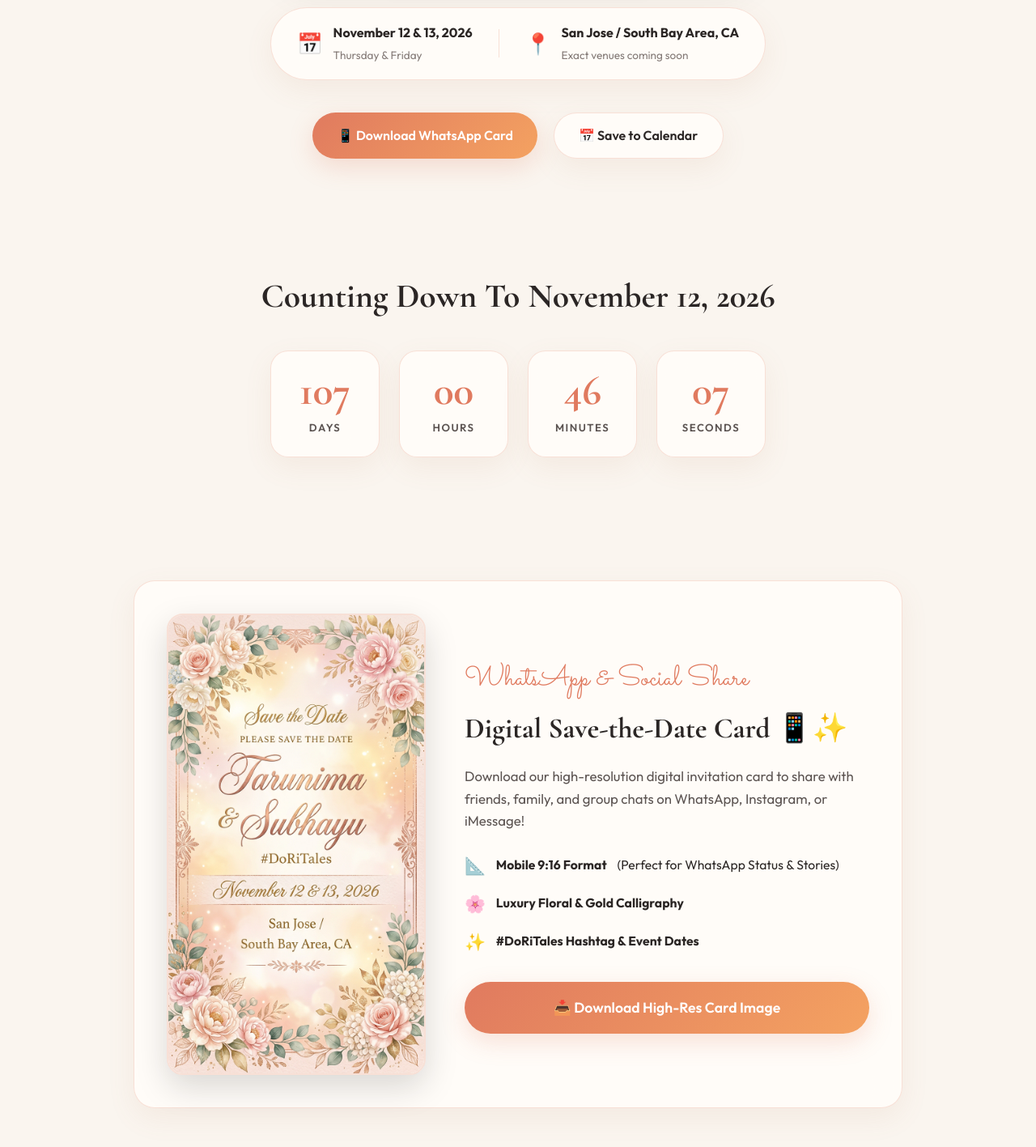
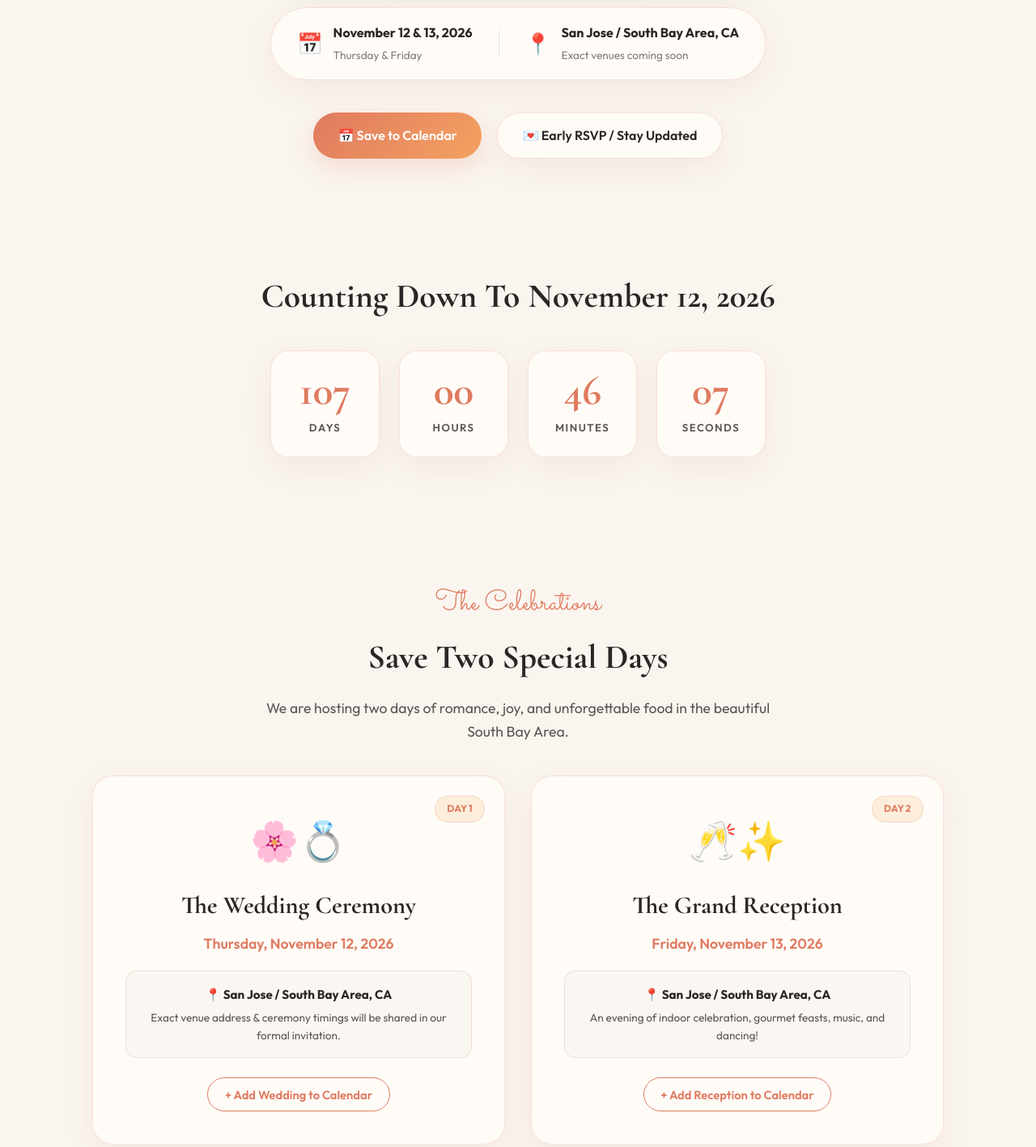
Before and after one commit to Ten5/wedding-planning, a website built with Vite: page index.html in a window 1280 px wide. Shown: the part 880-2297 px from the top of the page at 81% size. Built offline with nearby package versions, Linux system fonts and the light colour scheme.

Commit message:
Clean up website layout and generate standalone WhatsApp Save the Date card image

```diff
--- a/index.html
+++ b/index.html
@@ -9,7 +9,7 @@
   <!-- OpenGraph Meta Tags for sharing -->
   <meta property="og:title" content="#DoRiTales: Tarunima &amp; Subhayu Are Getting Married!">
   <meta property="og:description" content="Nov 12 Wedding • Nov 13 Reception • San Jose / South Bay Area, CA. Save the date and join #DoRiTales!">
-  <meta property="og:image" content="./images/whatsapp_save_the_date_card.jpg">
+  <meta property="og:image" content="./images/moment_lakeside_sunset.jpg">
   <meta property="og:type" content="website">
 
   <!-- Google Fonts: Cormorant Garamond, Cinzel, Great Vibes, Sacramento, Outfit -->
@@ -57,7 +57,6 @@
         <li><a href="#schedule">Dates &amp; Events</a></li>
         <li><a href="#calendar">Add to Calendar</a></li>
         <li><a href="#gallery">Our Moments</a></li>
-        <li><a href="#whatsapp-card">WhatsApp Card</a></li>
         <li><a href="#interests" id="nav-interests-link">Food &amp; Football</a></li>
         <li><a href="#travel">Travel Info</a></li>
         <li><a href="#pre-rsvp" class="nav-btn">Pre-RSVP</a></li>
@@ -119,11 +118,11 @@
         </div>
 
         <div class="hero-cta-group">
-          <a href="#whatsapp-card" class="btn btn-primary" id="hero-whatsapp-btn">
-            <span>📱 Download WhatsApp Card</span>
+          <a href="#calendar" class="btn btn-primary" id="hero-cal-btn">
+            <span>📅 Save to Calendar</span>
           </a>
-          <a href="#calendar" class="btn btn-secondary" id="hero-cal-btn">
-            <span>📅 Save to Calendar</span>
+          <a href="#pre-rsvp" class="btn btn-secondary" id="hero-rsvp-btn">
+            <span>💌 Early RSVP / Stay Updated</span>
           </a>
         </div>
       </div>
@@ -149,47 +148,6 @@
           <div class="time-card">
             <span class="time-val" id="cd-seconds">00</span>
             <span class="time-label">Seconds</span>
-          </div>
-        </div>
-      </div>
-    </section>
-
-    <!-- DIGITAL WHATSAPP CARD DOWNLOAD SECTION -->
-    <section class="whatsapp-section" id="whatsapp-card">
-      <div class="container">
-        <div class="glass-card whatsapp-hero-box">
-          <div class="whatsapp-flex-layout">
-            <!-- Card Image Preview -->
-            <div class="whatsapp-card-preview">
-              <img src="./images/whatsapp_save_the_date_card.jpg" alt="#DoRiTales WhatsApp Digital Save the Date Card" class="whatsapp-img">
-            </div>
-
-            <!-- Card Download Info -->
-            <div class="whatsapp-card-info">
-              <span class="section-tag font-alt">WhatsApp &amp; Social Share</span>
-              <h2>Digital Save-the-Date Card 📱✨</h2>
-              <p>
-                Download our high-resolution digital invitation card to share with friends, family, and group chats on WhatsApp, Instagram, or iMessage!
-              </p>
-
-              <div class="card-feature-list">
-                <div class="feature-item">
-                  <span>📐</span> <strong>Mobile 9:16 Format</strong> (Perfect for WhatsApp Status &amp; Stories)
-                </div>
-                <div class="feature-item">
-                  <span>🌸</span> <strong>Luxury Floral &amp; Gold Calligraphy</strong>
-                </div>
-                <div class="feature-item">
-                  <span>✨</span> <strong>#DoRiTales Hashtag &amp; Event Dates</strong>
-                </div>
-              </div>
-
-              <div class="whatsapp-action-btns">
-                <a href="./images/whatsapp_save_the_date_card.jpg" download="Tarunima_Subhayu_Save_The_Date_Card.jpg" class="btn btn-primary btn-large">
-                  <span>📥 Download High-Res Card Image</span>
-                </a>
-              </div>
-            </div>
           </div>
         </div>
       </div>
```
